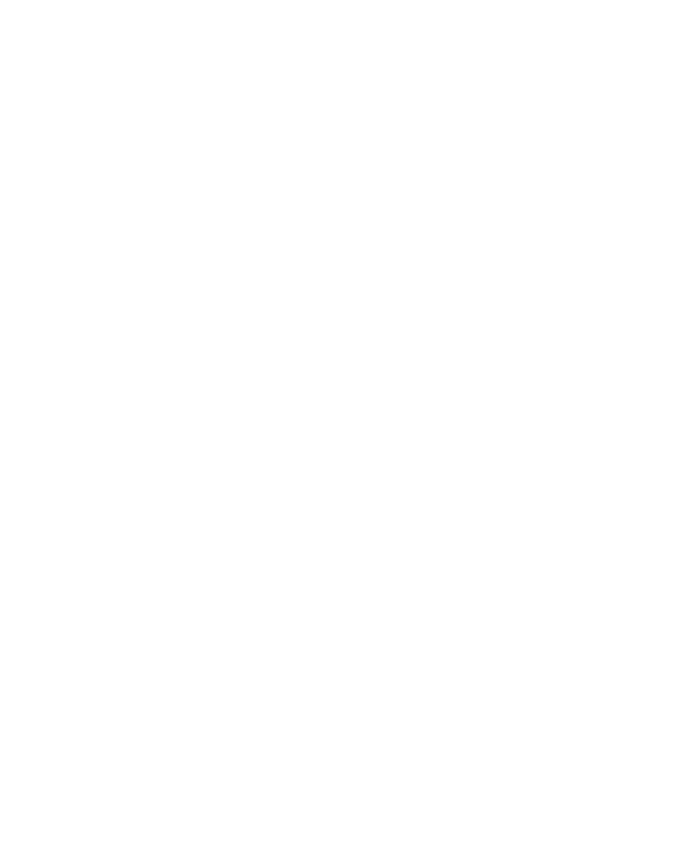
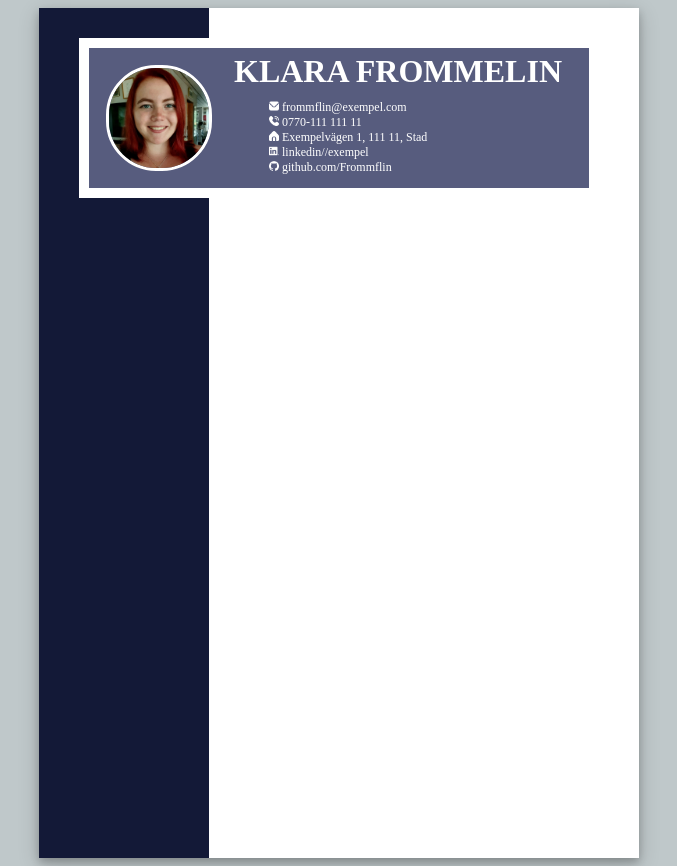
Before and after one commit to Frommflin/Weekly46-CV, a plain HTML site: page index.html in a window 1280 px wide. Shown: the whole page, without its empty margins (301-978 px from the left). Before the commit the page ends 800 px from the top, so only its background shows below. Drawn offline with Linux system fonts and the light colour scheme.

Commit message:
Added layout and images
Added basic layout, color variables and icons for personal information box

```diff
--- a/index.html
+++ b/index.html
@@ -7,6 +7,45 @@
         <link rel="stylesheet" href="./styles.css" />
     </head>
     <body>
-
+        <div id="container">
+            <div id="personal">
+                <!-- personal info -->
+                <div id="img">
+                    <img id="profilepicture" src="./Images/profilbild.jpg" alt="profile picture">
+                </div>
+                <div id="info">
+                    <!-- name and info here -->
+                    <h1>Klara Frommelin</h1>
+                    <ul>
+                        <li>
+                            <img class="icons" src="./Icons/envelope.png" alt="email icon">
+                            frommflin@exempel.com
+                        </li>
+                        <li>
+                            <img class="icons" src="./Icons/phone.png" alt="email icon">
+                            0770-111 111 11
+                        </li>
+                        <li>
+                            <img class="icons" src="./Icons/home.png" alt="email icon">
+                            Exempelvägen 1, 111 11, Stad
+                        </li>
+                        <li>
+                            <img class="icons" src="./Icons/linkedin.png" alt="email icon">
+                            linkedin//exempel <!-- should become a link -->
+                        </li>
+                        <li>
+                            <img class="icons" src="./Icons/github.png" alt="email icon">
+                            github.com/Frommflin <!-- should become a link -->
+                        </li>
+                    </ul>
+                </div>
+            </div>
+            <div id="skills">
+                <!-- skills and references -->
+            </div>
+            <div id="experience">
+                <!-- experiences -->
+            </div>
+        </div>
     </body>
 </html>
--- a/styles.css
+++ b/styles.css
@@ -0,0 +1,78 @@
+/* color variables */
+:root{
+    --white: #ffffff;
+    --black: #000000;
+    --grey: #3f484a;
+    --grey-light: #bfc8ca;
+    --primary: #575c7e;
+    --primary-light: #dee1ff;
+    --primary-dark: #131937;
+}
+
+body{
+    background-color: var(--grey-light);
+}
+
+#container{
+    background-color: var(--white);
+    box-shadow: 0 4px 8px 0 rgba(0, 0, 0, 0.2), 0 6px 20px 0 rgba(0, 0, 0, 0.19);
+    display: flex;
+    height: 850px;
+    margin: auto;
+    position: relative;
+    width: 600px;
+}
+
+#personal{
+    background-color: var(--primary);
+    border: 10px solid var(--white);
+    color: var(--white);
+    display: flex;
+    height: 140px;
+    left: 40px;
+    position: absolute;
+    top: 30px;
+    width: 500px;
+}
+#img, #info{
+    height: 140px;
+}
+#img{
+    width: 140px;
+    display: inline-flex;
+}
+#profilepicture{
+    border: 3px solid var(--white);
+    border-radius: 50px;
+    height: 100px;
+    margin: auto;
+    width: 100px;
+}
+#info{
+    width: 360px;
+}
+h1{
+    text-transform: uppercase;
+    margin: 5px;
+}
+ul{
+    font-size: 12px;
+    list-style: none;
+    margin: 10px 0px;
+}
+.icons{
+    height: 10px;
+    height: 10px;
+}
+
+
+#skills{
+    background-color: var(--primary-dark);
+    height: 100%;
+    width: 170px;
+}
+
+#experience{
+    height: 100%;
+    width: 430px;
+}
```
Also changed, not shown: Icons/envelope.png (added), Icons/github.png (added), Icons/home.png (added), Icons/linkedin.png (added), Icons/phone.png (added), Images/profilbild.jpg (added).
